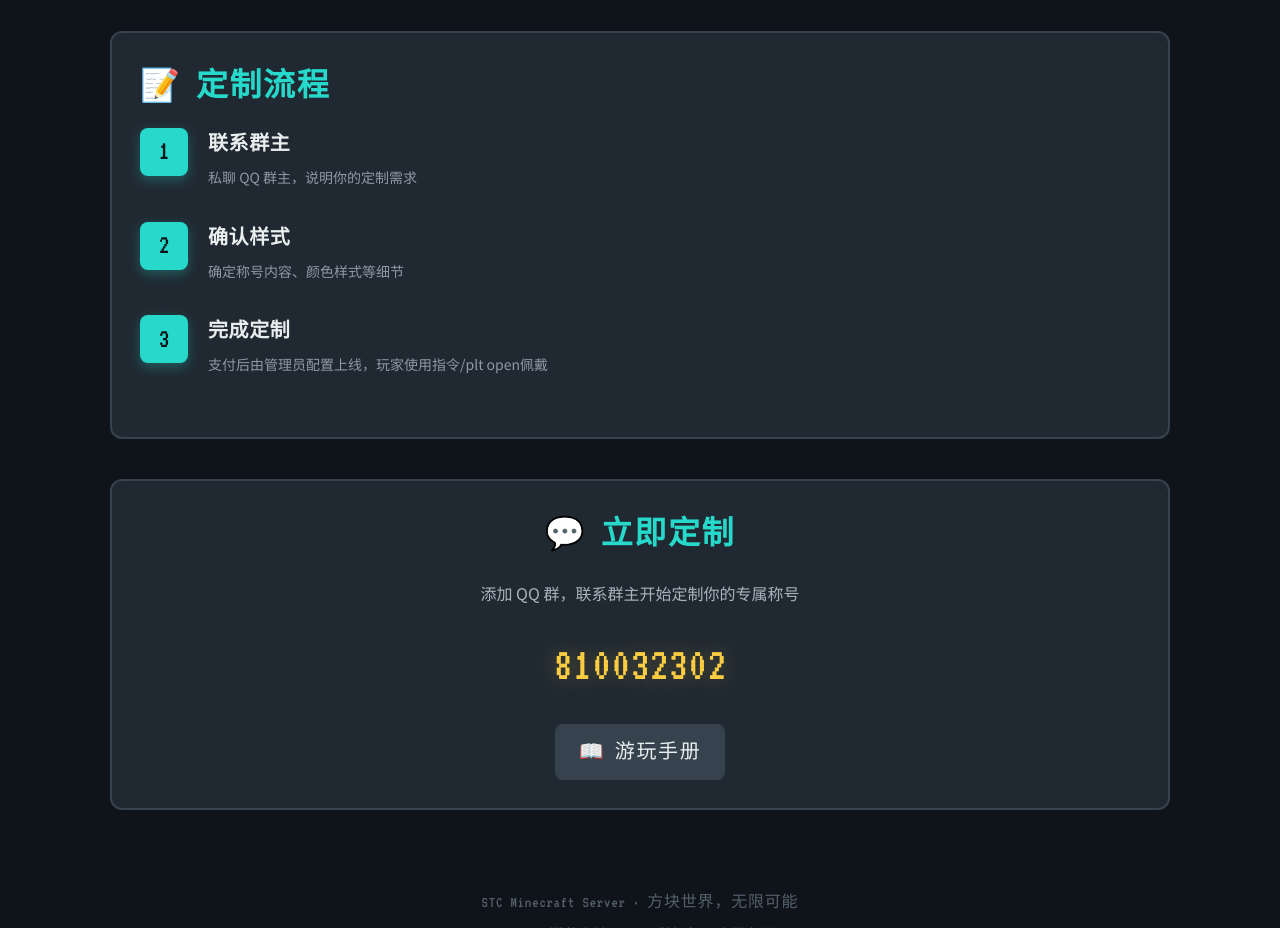
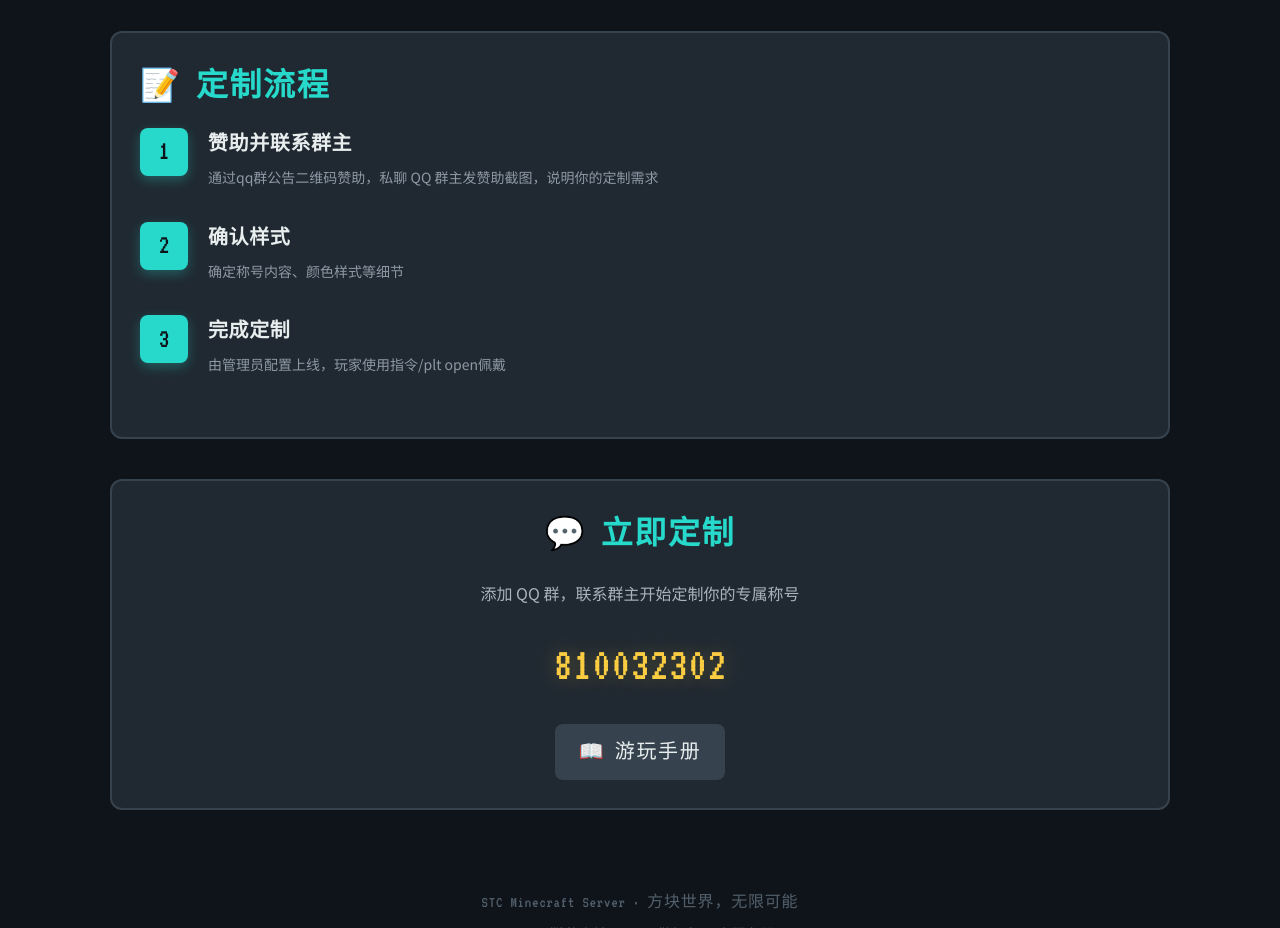
Before and after one commit to AiyinstHHH/AiyinstHHH.github.io, a plain HTML site: page 称号定制.html in a window 1280 px wide. Shown: the part 1700-2628 px from the top of the page. Drawn offline with Linux system fonts and the light colour scheme.

Commit message:
Update 称号定制.html

```diff
--- a/称号定制.html
+++ b/称号定制.html
@@ -131,8 +131,8 @@
             <div class="step-item">
                 <div class="step-number">1</div>
                 <div>
-                    <h3 style="font-size: 20px; margin-bottom: 6px;">联系群主</h3>
-                    <p style="color: hsl(210, 12%, 60%); font-size: 14px;">私聊 QQ 群主，说明你的定制需求</p>
+                    <h3 style="font-size: 20px; margin-bottom: 6px;">赞助并联系群主</h3>
+                    <p style="color: hsl(210, 12%, 60%); font-size: 14px;">通过qq群公告二维码赞助，私聊 QQ 群主发赞助截图，说明你的定制需求</p>
                 </div>
             </div>
 
@@ -148,7 +148,7 @@
                 <div class="step-number">3</div>
                 <div>
                     <h3 style="font-size: 20px; margin-bottom: 6px;">完成定制</h3>
-                    <p style="color: hsl(210, 12%, 60%); font-size: 14px;">支付后由管理员配置上线，玩家使用指令/plt open佩戴</p>
+                    <p style="color: hsl(210, 12%, 60%); font-size: 14px;">由管理员配置上线，玩家使用指令/plt open佩戴</p>
                 </div>
             </div>
         </section>
```
